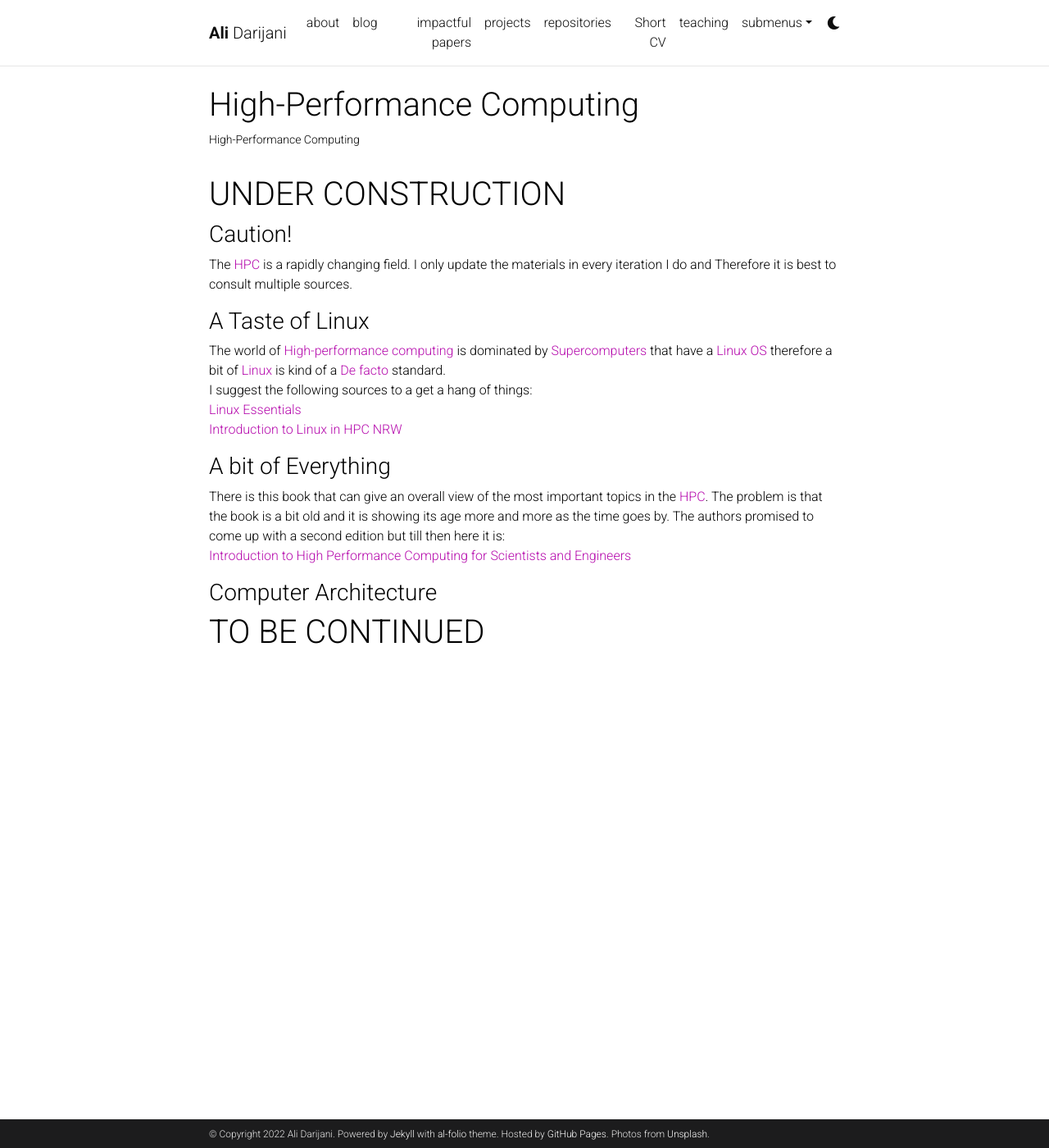
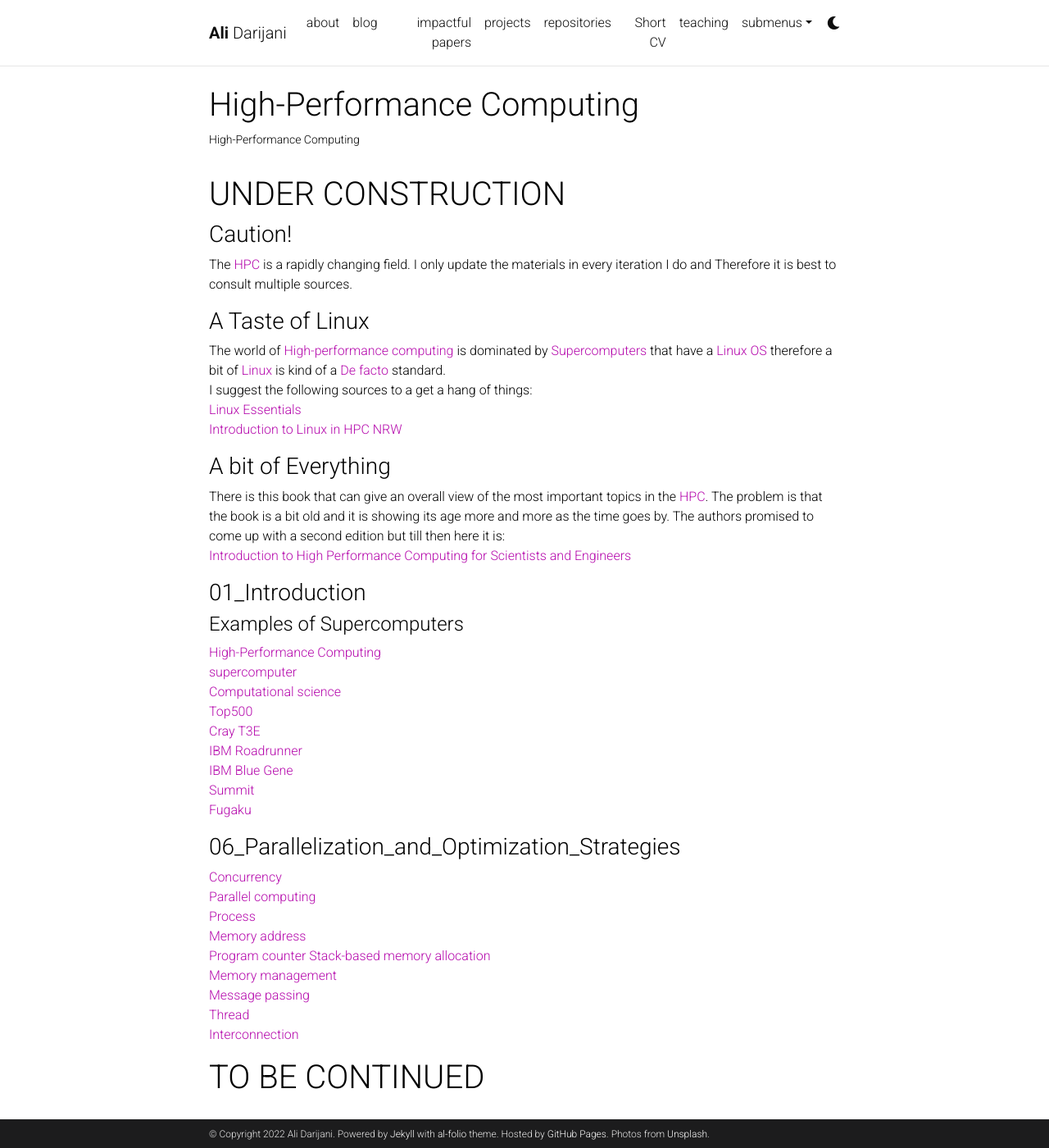
Before and after one commit to adarijani/adarijani.github.io_archived, a Jekyll site: the page built from _projects/5_project.md, in a window 1280 px wide and 1400 px high. Shown: the whole window at 82% size. Built offline with Jekyll 4.4.1, drawn with Linux system fonts in a browser that asks for light colours; comment, search, counter and statistics services are not loaded; a style sheet for code colours, icons or effects is not loaded.

Commit message:
Update 5_project.md

```diff
--- a/_projects/5_project.md
+++ b/_projects/5_project.md
@@ -19,7 +19,33 @@ I suggest the following sources to a get a hang of things:
 ### A bit of Everything
 There is this book that can give an overall view of the most important topics in the [HPC](https://en.wikipedia.org/wiki/High-performance_computing). The problem is that the book is a bit old and it is showing its age more and more as the time goes by. The authors promised to come up with a second edition but till then here it is:
 [Introduction to High Performance Computing for Scientists and Engineers](https://www.routledge.com/Introduction-to-High-Performance-Computing-for-Scientists-and-Engineers/Hager-Wellein/p/book/9781439811924)
-### Computer Architecture
+### 01_Introduction
+#### Examples of Supercomputers
+[High-Performance Computing](https://en.wikipedia.org/wiki/High-performance_computing)
+[supercomputer](https://en.wikipedia.org/wiki/Supercomputer)
+[Computational science](https://en.wikipedia.org/wiki/Computational_science)
+[Top500](https://en.wikipedia.org/wiki/TOP500)
+[Cray T3E](https://en.wikipedia.org/wiki/Cray_T3E)
+[IBM Roadrunner](https://en.wikipedia.org/wiki/Roadrunner_(supercomputer))
+[IBM Blue Gene](https://en.wikipedia.org/wiki/IBM_Blue_Gene)
+[Summit](https://en.wikipedia.org/wiki/Summit_(supercomputer))
+[Fugaku](https://en.wikipedia.org/wiki/Fugaku_(supercomputer))
+
+### 06_Parallelization_and_Optimization_Strategies
+[Concurrency](https://en.wikipedia.org/wiki/Concurrency_(computer_science))
+[Parallel computing](https://en.wikipedia.org/wiki/Parallel_computing)
+[Process](https://en.wikipedia.org/wiki/Process_(computing))
+[Memory address](https://en.wikipedia.org/wiki/Memory_address)
+[Program counter](https://en.wikipedia.org/wiki/Program_counter)
+[Stack-based memory allocation](https://en.wikipedia.org/wiki/Stack-based_memory_allocation)
+[Memory management](https://en.wikipedia.org/wiki/Memory_management#HEAP)
+[Message passing](https://en.wikipedia.org/wiki/Message_passing)
+[Thread](https://en.wikipedia.org/wiki/Thread_(computing))
+[Interconnection](https://en.wikipedia.org/wiki/Interconnection)
+
+
+
+
 
 
 
```
